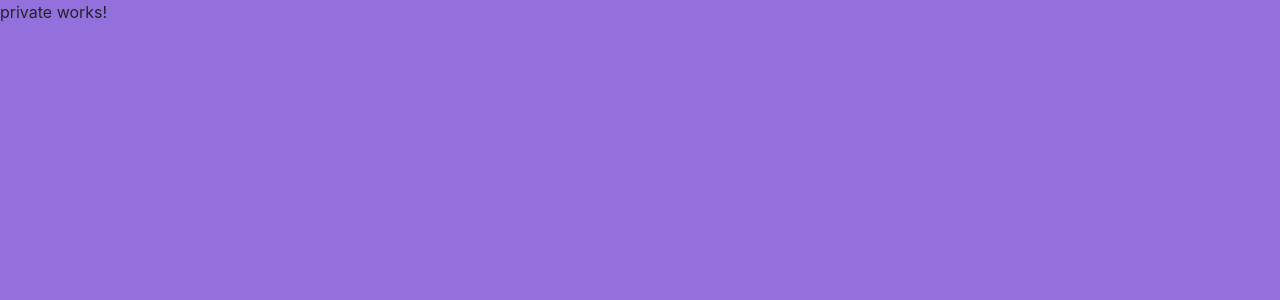
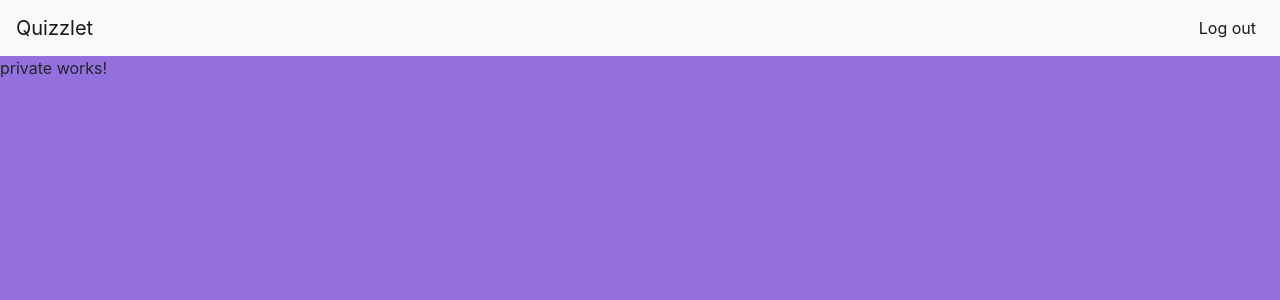
Before and after one commit to Quizzlet/Quizzlet-MEAN, an Angular app: page /Home in a window 1280 px wide. Shown: the top 300 px of the page. Built offline with nearby package versions, Linux system fonts and the light colour scheme.

Commit message:
Adding navbar and login navigation

```diff
--- a/src/app/private/component/private.component.html
+++ b/src/app/private/component/private.component.html
@@ -1 +1,2 @@
+<app-navbar></app-navbar>
 <p>private works!</p>
--- /dev/null
+++ b/src/app/private/navbar/navbar.component.html
@@ -0,0 +1,14 @@
+<nav class="navbar navbar-expand-lg navbar-light bg-light">
+    <a class="navbar-brand" href="#">Quizzlet</a>
+    <button class="navbar-toggler" type="button" data-toggle="collapse" data-target="#navbarSupportedContent" aria-controls="navbarSupportedContent" aria-expanded="false" aria-label="Toggle navigation">
+        <span class="navbar-toggler-icon"></span>
+    </button>
+
+    <div class="collapse navbar-collapse" id="navbarSupportedContent">
+        <ul class="navbar-nav ml-auto">
+            <li class="nav-item active">
+                <a class="nav-link" (click)="LogOut()">Log out</a>
+            </li>
+        </ul>
+    </div>
+</nav>
--- /dev/null
+++ b/src/app/private/navbar/navbar.component.ts
@@ -0,0 +1,24 @@
+import { Component, OnInit } from '@angular/core';
+import {Router} from '@angular/router';
+
+@Component({
+  selector: 'app-navbar',
+  templateUrl: './navbar.component.html',
+  styleUrls: ['./navbar.component.css']
+})
+export class NavbarComponent implements OnInit {
+
+  //--------------------------------------------------------
+  constructor(private router: Router) { }
+
+  //--------------------------------------------------------
+  ngOnInit() {
+  }
+
+  //--------------------------------------------------------
+  LogOut() {
+    localStorage.removeItem('User');
+    this.router.navigate(['/Login']);
+  }
+
+}
--- a/src/app/private/private-routing.module.ts
+++ b/src/app/private/private-routing.module.ts
@@ -4,7 +4,6 @@
 import {PrivateComponent} from './component/private.component';
 
 const routes: Routes = [
-  { path: '', redirectTo: '/Home', pathMatch: 'full' },
   { path: 'Home', component: PrivateComponent }
 ];
 
--- a/src/app/private/private.module.ts
+++ b/src/app/private/private.module.ts
@@ -2,9 +2,10 @@
 import { CommonModule } from '@angular/common';
 import { PrivateComponent } from './component/private.component';
 import {PrivateRoutingModule} from './private-routing.module';
+import { NavbarComponent } from './navbar/navbar.component';
 
 @NgModule({
-  declarations: [PrivateComponent],
+  declarations: [PrivateComponent, NavbarComponent],
   imports: [
     CommonModule,
     PrivateRoutingModule
--- a/src/app/public/login/login.component.ts
+++ b/src/app/public/login/login.component.ts
@@ -51,7 +51,7 @@
       this.loginForm.value.Password
     ).subscribe((data) => {
       localStorage.setItem('User', JSON.stringify(data));
-      //this.router.navigate(['Home']);
+      this.router.navigate(['/Home']);
     }, (error) => {
       this.strMessage = error.error.message;
       this.strType = 'danger';
```
Also changed, not shown: src/app/private/navbar/navbar.component.css (added), 1 other file (tests, documents, lock files or other folders).
